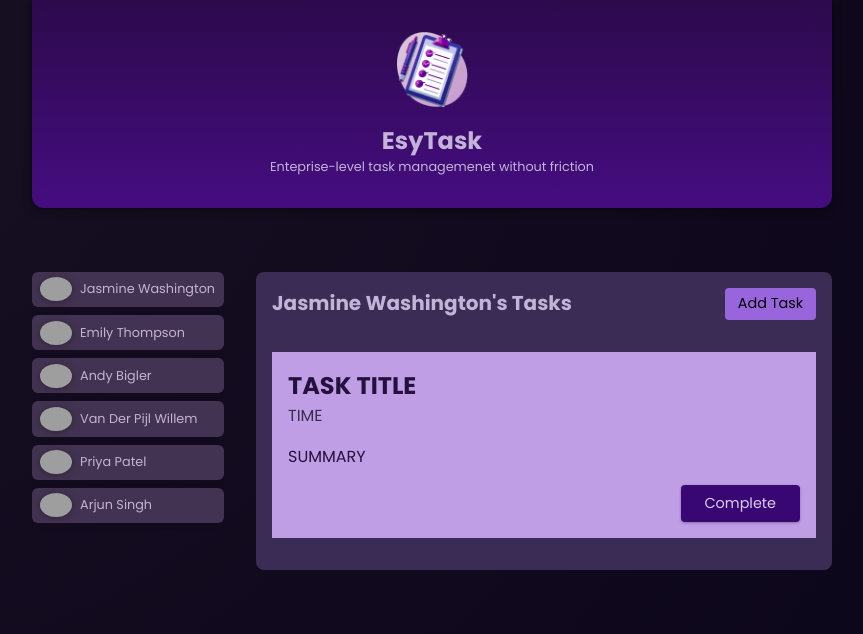
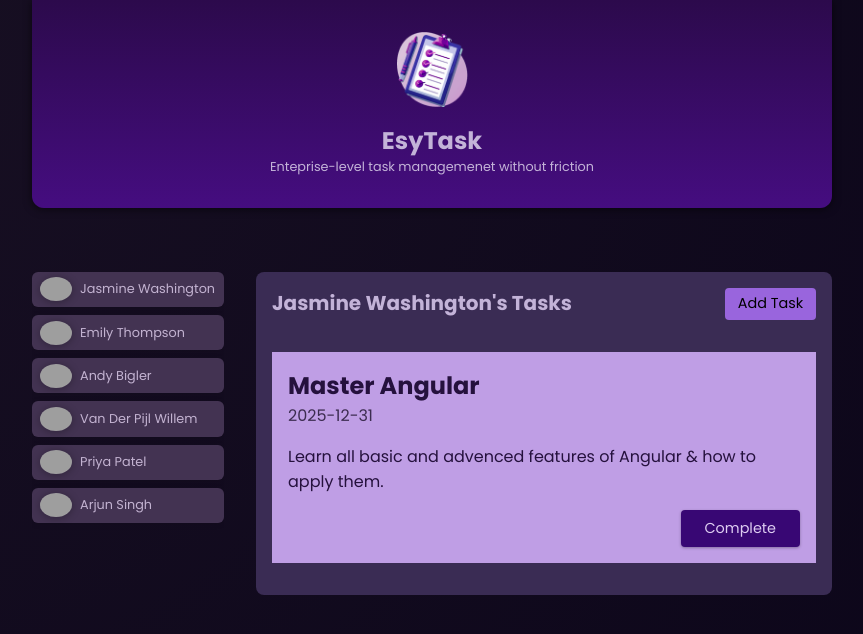
Before and after one commit to Quetio22/angular_learn, an Angular app: page / in a window 1280 px wide. Both pictures are taken after a click on the button "Jasmine Washington". Shown: the top 634 px of the page, without its empty margins (208-1071 px from the left). Built offline with nearby package versions, Linux system fonts and the light colour scheme; grey boxes are pictures that could not be loaded.

Commit message:
Add task for the user

```diff
--- a/src/app/tasks/task/task.html
+++ b/src/app/tasks/task/task.html
@@ -1,7 +1,7 @@
 <article>
-    <h2>TASK TITLE</h2>
-    <time>TIME</time>
-    <p>SUMMARY</p>
+    <h2>{{ task.title }}</h2>
+    <time>{{ task.dueDate }}</time>
+    <p>{{ task.summary }}</p>
     <p class="actions">
         <button>Complete</button>
     </p>
--- a/src/app/tasks/tasks.component.html
+++ b/src/app/tasks/tasks.component.html
@@ -8,7 +8,7 @@
 <ul>
     @for (task of selectedUserTasks; track task.id) {
         <li>
-            <app-task />
+            <app-task [task]="task" />
         </li>
     }
 </ul>
```
Also changed, not shown: src/app/tasks/task/task.ts (+12 -2 lines).
